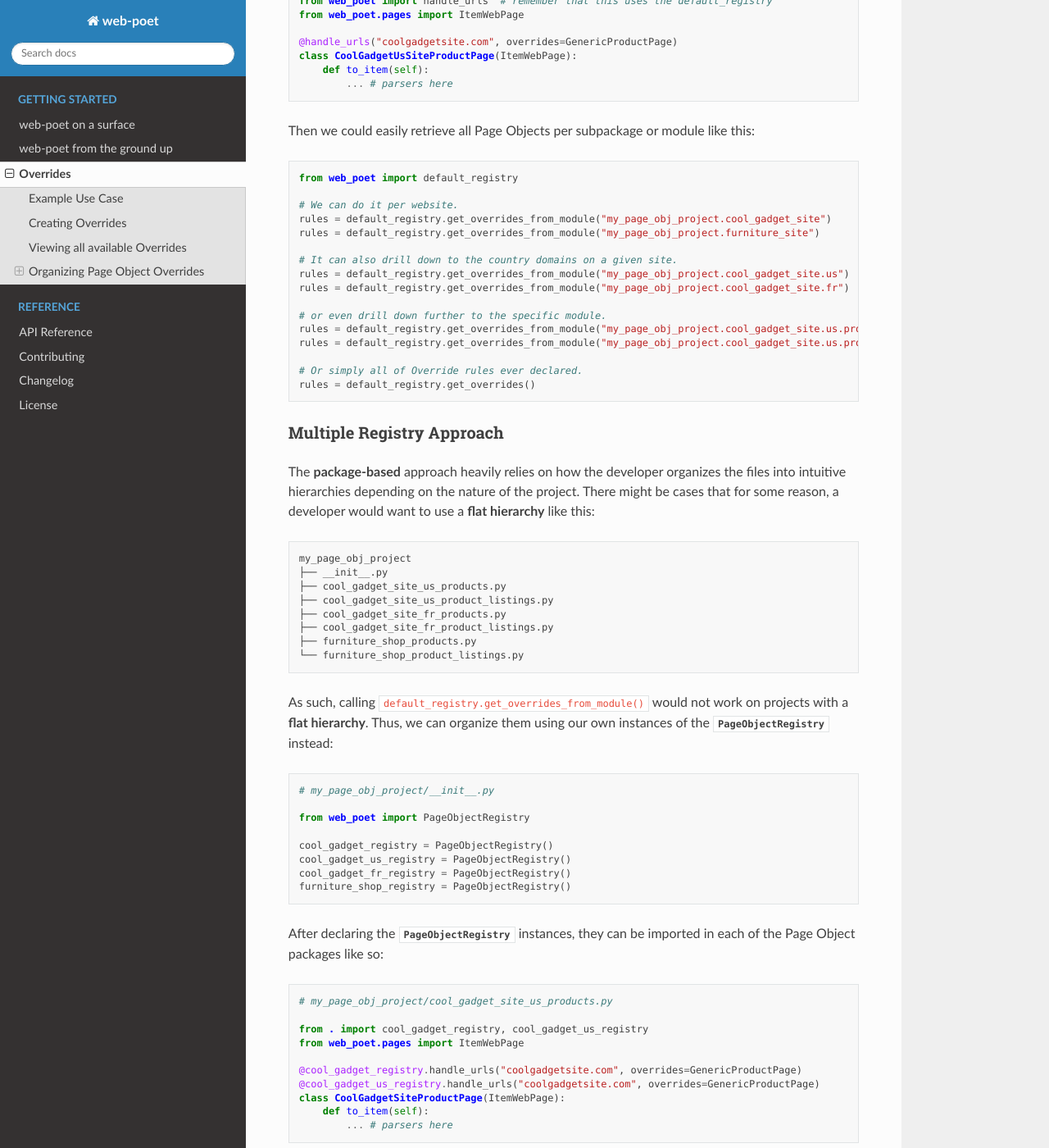
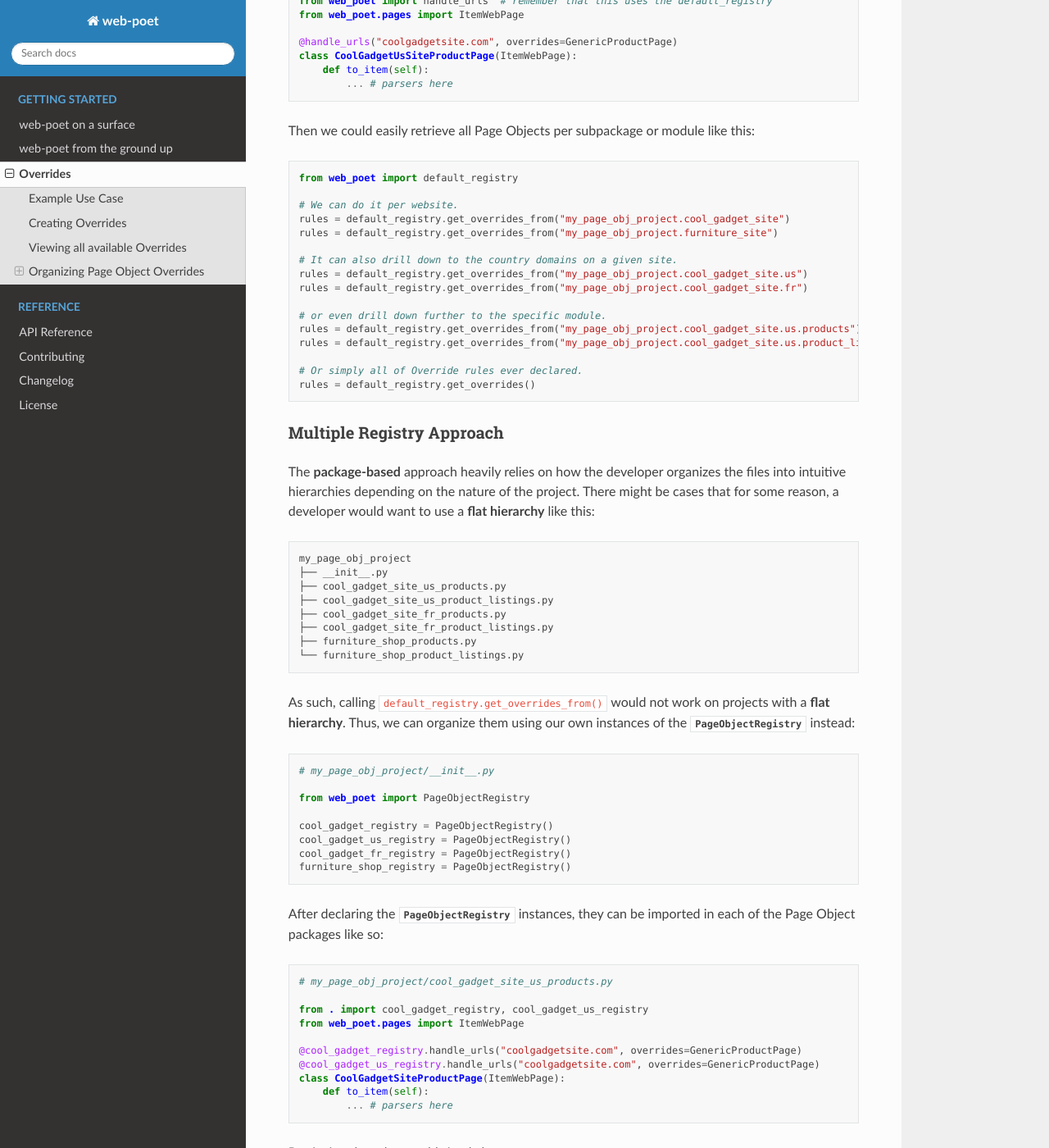
Before and after one commit to scrapinghub/web-poet, a Sphinx documentation site: the page built from docs/intro/overrides.rst, in a window 1280 px wide and 1400 px high, scrolled down 4101 px. Shown: the whole window at 82% size. Built offline with Sphinx 7.4.7 and the Read the Docs theme 2.0.0, drawn with Linux system fonts in a browser that asks for light colours; some of the changed text lies outside the part shown.

Commit message:
rename get_overrides_from_module into get_overrides_from

```diff
--- a/docs/intro/overrides.rst
+++ b/docs/intro/overrides.rst
@@ -148,7 +148,7 @@ to see the other functionalities.
     rules = default_registry.get_overrides()
 
     # Or, we could also filter out the rules by the module they were defined in
-    rules = default_registry.get_overrides_from_module("my_project.page_objects")
+    rules = default_registry.get_overrides_from("my_project.page_objects")
 
     print(len(rules))  # 3
     print(rules[0])  # OverrideRule(for_patterns=Patterns(include=['example.com'], exclude=[], priority=500), use=<class 'my_project.page_objects.ExampleProductPage'>, instead_of=<class 'my_project.page_objects.GenericProductPage'>, meta={})
@@ -156,7 +156,7 @@ to see the other functionalities.
 .. note::
 
     Notice in the code sample above where we could filter out the Override rules
-    per module via :meth:`~.PageObjectRegistry.get_overrides_from_module`. This
+    per module via :meth:`~.PageObjectRegistry.get_overrides_from`. This
     could also offer another alternative way to organize your Page Object rules
     using only the ``default_registry``. There's no need to declare multiple
     :class:`~.PageObjectRegistry` instances and use multiple annotations.
@@ -229,16 +229,16 @@ Then we could easily retrieve all Page Objects per subpackage or module like thi
     from web_poet import default_registry
 
     # We can do it per website.
-    rules = default_registry.get_overrides_from_module("my_page_obj_project.cool_gadget_site")
-    rules = default_registry.get_overrides_from_module("my_page_obj_project.furniture_site")
+    rules = default_registry.get_overrides_from("my_page_obj_project.cool_gadget_site")
+    rules = default_registry.get_overrides_from("my_page_obj_project.furniture_site")
 
     # It can also drill down to the country domains on a given site.
-    rules = default_registry.get_overrides_from_module("my_page_obj_project.cool_gadget_site.us")
-    rules = default_registry.get_overrides_from_module("my_page_obj_project.cool_gadget_site.fr")
+    rules = default_registry.get_overrides_from("my_page_obj_project.cool_gadget_site.us")
+    rules = default_registry.get_overrides_from("my_page_obj_project.cool_gadget_site.fr")
 
     # or even drill down further to the specific module.
-    rules = default_registry.get_overrides_from_module("my_page_obj_project.cool_gadget_site.us.products")
-    rules = default_registry.get_overrides_from_module("my_page_obj_project.cool_gadget_site.us.product_listings")
+    rules = default_registry.get_overrides_from("my_page_obj_project.cool_gadget_site.us.products")
+    rules = default_registry.get_overrides_from("my_page_obj_project.cool_gadget_site.us.product_listings")
 
     # Or simply all of Override rules ever declared.
     rules = default_registry.get_overrides()
@@ -262,7 +262,7 @@ hierarchy** like this:
     ├── furniture_shop_products.py
     └── furniture_shop_product_listings.py
 
-As such, calling ``default_registry.get_overrides_from_module()`` would not work
+As such, calling ``default_registry.get_overrides_from()`` would not work
 on projects with a **flat hierarchy**. Thus, we can organize them using our own
 instances of the :class:`~.PageObjectRegistry` instead:
 
@@ -347,9 +347,9 @@ retrieve such rules would be:
     from web_poet import default_registry
 
     product_listing_rules = [
-        default_registry.get_overrides_from_module("my_page_obj_project.cool_gadget_site.us.product_listings")
-        + default_registry.get_overrides_from_module("my_page_obj_project.cool_gadget_site.fr.product_listings")
-        + default_registry.get_overrides_from_module("my_page_obj_project.furniture_shop.product_listings")
+        default_registry.get_overrides_from("my_page_obj_project.cool_gadget_site.us.product_listings")
+        + default_registry.get_overrides_from("my_page_obj_project.cool_gadget_site.fr.product_listings")
+        + default_registry.get_overrides_from("my_page_obj_project.furniture_shop.product_listings")
     ]
 
 On the other hand, we can also create another :class:`~.PageObjectRegistry` instance
@@ -392,4 +392,4 @@ Retrieving all of the Product Listing Override rules would simply be:
     rules = product_listings_registry.get_overrides()
 
     # We can also filter it down further on a per site basis if needed.
-    rules = product_listings_registry.get_overrides_from_module("my_page_obj_project.cool_gadget_site")
+    rules = product_listings_registry.get_overrides_from("my_page_obj_project.cool_gadget_site")
```
Also changed, not shown: 3 other files.
